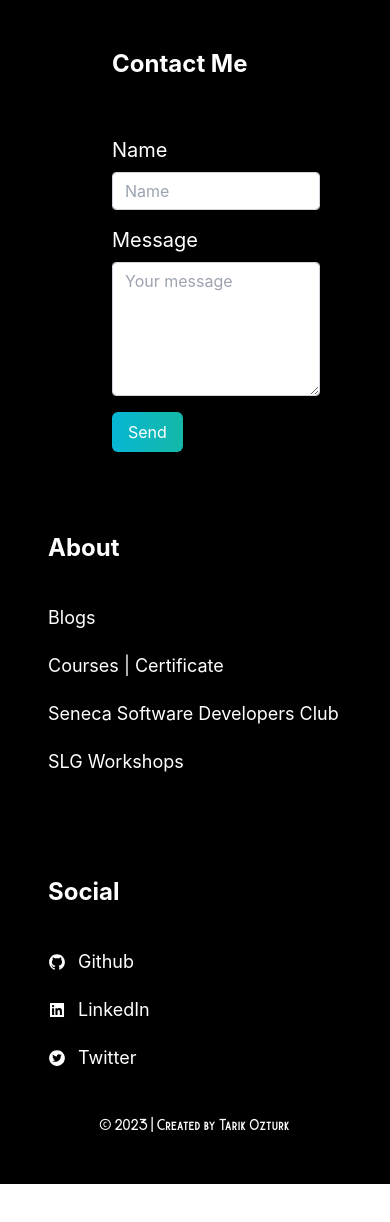
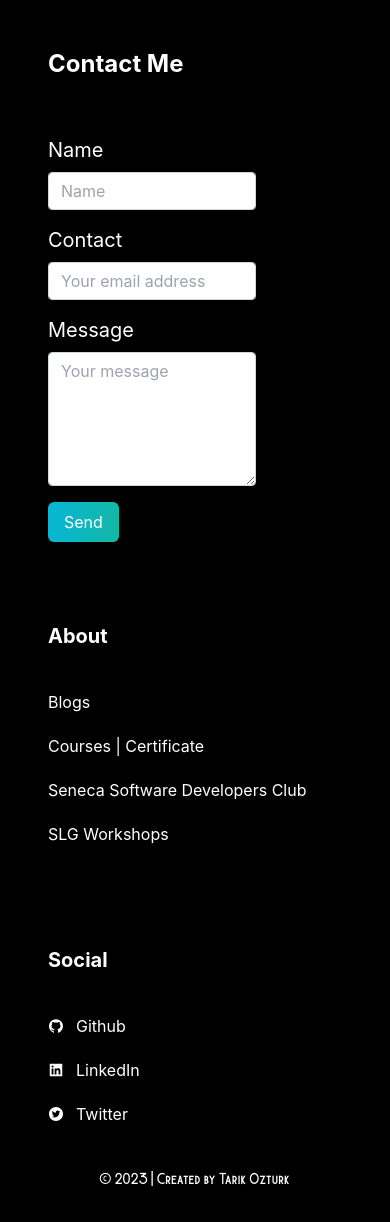
Before and after one commit to tarikozturk017/portfolio, a Next.js app: page /components/Footer in a window 390 px wide. Shown: the top 1222 px of the page. Before the commit the page ends 1184 px from the top, so only its background shows below. Built offline with nearby package versions, Linux system fonts and the light colour scheme.

Commit message:
carousel update

```diff
--- a/pages/components/Footer.js
+++ b/pages/components/Footer.js
@@ -18,7 +18,7 @@ return (
 
         }}>
 
-		<div className=" flex flex-col text-left ml-16">
+		<div className=" flex flex-col text-left ">
         <div className="text-2xl text-white mb-10 font-bold ml-0">Contact Me</div>
 			<SendForm />
 		</div>
@@ -27,16 +27,16 @@ return (
 		</Column> */}
 
         <div className=" flex flex-col text-left lg:ml-32 md:ml-24">
-            <div className="text-2xl text-white mb-10 font-bold">About</div>
-			<a className="text-white mb-5 text-lg no-underline hover:text-teal-500 duration-200 cursor-pointer" href="#">Blogs</a>
-			<a className="text-white mb-5 text-lg no-underline hover:text-teal-500 duration-200 cursor-pointer" href="#">Courses | Certificate</a>
-			<a className="text-white mb-5 text-lg no-underline hover:text-teal-500 duration-200 cursor-pointer" href="https://clubs.ssfinc.ca/ssdc/home/" target={'_blank'}>Seneca Software Developers Club</a>
-			<a className="text-white mb-5 text-lg no-underline hover:text-teal-500 duration-200 cursor-pointer" href="https://github.com/tarikozturk017/SLG-practices" target={'_blank'}>SLG Workshops</a>
+            <div className="sm:text-2xl text-xl text-white mb-10 font-bold">About</div>
+			<a className="text-white mb-5 sm:text-lg text-base no-underline hover:text-teal-500 duration-200 cursor-pointer" href="#">Blogs</a>
+			<a className="text-white mb-5 sm:text-lg text-base no-underline hover:text-teal-500 duration-200 cursor-pointer" href="#">Courses | Certificate</a>
+			<a className="text-white mb-5 sm:text-lg text-base no-underline hover:text-teal-500 duration-200 cursor-pointer" href="https://clubs.ssfinc.ca/ssdc/home/" target={'_blank'}>Seneca Software Developers Club</a>
+			<a className="text-white mb-5 sm:text-lg text-base no-underline hover:text-teal-500 duration-200 cursor-pointer" href="https://github.com/tarikozturk017/SLG-practices" target={'_blank'}>SLG Workshops</a>
 		</div>
 
 		<div className=" flex flex-col text-left ">
-        <div className="text-2xl text-white mb-10 font-bold">Social</div>
-            <a className="flex mb-5 text-white text-lg no-underline hover:text-teal-500 duration-200 cursor-pointer" href="https://github.com/tarikozturk017" target={'_blank'}>
+        <div className=" sm:text-2xl text-xl text-white mb-10 font-bold">Social</div>
+            <a className="flex mb-5 text-white sm:text-lg text-base no-underline hover:text-teal-500 duration-200 cursor-pointer" href="https://github.com/tarikozturk017" target={'_blank'}>
             <div className=" flex  items-center ">
                 <AiFillGithub />
 				<span className=" ml-3" >
@@ -44,7 +44,7 @@ return (
 				</span>
 			</div>
             </a>
-            <a className="flex mb-5 text-white text-lg no-underline hover:text-teal-500 duration-200 cursor-pointer" href="https://www.linkedin.com/in/tarik-ozturk-28b050159/" target={'_blank'} >
+            <a className="flex mb-5 text-white sm:text-lg text-base no-underline hover:text-teal-500 duration-200 cursor-pointer" href="https://www.linkedin.com/in/tarik-ozturk-28b050159/" target={'_blank'} >
 			<div className=" flex items-center">
                 <AiFillLinkedin />
 				<span className=" ml-3" >
@@ -52,7 +52,7 @@ return (
 				</span>
 			</div>
             </a>
-			<a className="text-white  mb-5 text-lg no-underline hover:text-teal-500 duration-200 cursor-pointer" href="https://twitter.com/tarikozturk017" target={'_blank'}>
+			<a className="text-white  mb-5 sm:text-lg text-base no-underline hover:text-teal-500 duration-200 cursor-pointer" href="https://twitter.com/tarikozturkk" target={'_blank'}>
             <div className="flex items-center">
                 <AiFillTwitterCircle />
 				<span className=" ml-3" >
--- a/pages/components/HoverBox.js
+++ b/pages/components/HoverBox.js
@@ -11,7 +11,7 @@ function HoverBox(props) {
       <button
         onMouseEnter={() => setIsShown(true)}
         onMouseLeave={() => setIsShown(false)}>
-        <Image alt='' className="  h-auto transition-shadow ease-in-out duration-300 hover:shadow-gray-500 hover:shadow-xl rounded" width={"100%"}  height={"100%"}  src={img} />
+        <Image alt='' className="  h-auto transition-shadow ease-in-out duration-300 hover:shadow-gray-500 hover:shadow-xl rounded-xl" width={"100%"}  height={"100%"}  src={img} />
       </button>
     </div>
   );
--- a/pages/components/ProjectDetail.js
+++ b/pages/components/ProjectDetail.js
@@ -3,6 +3,7 @@ import React from "react"
 
 const ProjectDetail = (props) => {
     const p = props.project
+    // console.log(props)
 
     const content = typeof p !== 'undefined' ?
         <>
@@ -10,10 +11,11 @@ const ProjectDetail = (props) => {
                 <HoverBox static={props.project.images.static} playGif={props.project.images.dynamic} />
             </div>
             {props.project.technologies[1] ?
-            <ul className=" justify-between flex px-16 my-4 mt-12 dark:text-gray-200">
-                {props.project.technologies.map((technology) => {
+
+            <ul className=" justify-between flex flex-wrap px-4 my-4 mt-4 xl:mt-12 dark:text-gray-200">
+                {props.project.technologies.map((technology, index) => {
                     return (
-                        <li className=" bg-slate-500 text-white font-bold p-2 rounded-3xl opacity-70 cursor-not-allowed">
+                        <li key={index} className=" bg-slate-700 text-white text-xs xl:text-sm 2xl:text-base font-medium md:font-bold p-1 md:px-3 m-1 rounded-3xl opacity-90 cursor-not-allowed">
                             {technology}
                         </li>
                     )
@@ -22,13 +24,13 @@ const ProjectDetail = (props) => {
              : <ul className=" justify-between flex px-16 my-8 dark:text-gray-200"><li className=" mx-auto bg-slate-500 text-white object-center font-bold py-2 px-4 rounded opacity-70 cursor-not-allowed">
                 {props.project.technologies[0]}
             </li></ul>}
-            <h3 className="text-2xl my-8 font-medium  pb-2 dark:text-gray-200">
+            <h3 className=" text-md md:text-xl 2xl:text-2xl my-4 xl:my-8 font-medium  pb-2 dark:text-gray-200">
                 {props.project.name}
             </h3>
-            <p className="py-2 dark:text-gray-200">
+            <p className="py-2 text-sm md:text-lg 2xl:text-xl dark:text-gray-200">
             {props.project.description}
             </p>
-            <p className=" dark:text-gray-200">Live app: <a href="" target={'_blank'}></a></p>
+            <p className=" dark:text-gray-200 text-sm md:text-lg 2xl:text-xl">Live app: <a href="" target={'_blank'}></a></p>
         </>
 
      : <></>
--- a/pages/components/Projects.js
+++ b/pages/components/Projects.js
@@ -37,7 +37,7 @@ const Projects = () => {
                 </ul>
             </div>
 
-            <div className="text-center shadow-xl shadow-gray-200 dark:shadow-gray-700 p-10 rounded-xl my-10   flex-1">
+            <div className="text-center shadow-xl shadow-gray-500 dark:shadow-gray-700 p-10 rounded-xl my-10   flex-1">
 
               <ProjectDetail project={projectDisplay} />
             </div>
--- a/pages/components/SendForm.js
+++ b/pages/components/SendForm.js
@@ -36,6 +36,24 @@ const SendForm = () => {
         m-0
         focus:text-gray-700 focus:bg-white focus:border-blue-600 focus:outline-none
       " type="text" name="user_name" autoComplete='off' placeholder="Name"/>
+      <h2 className=' text-white mb-2 mt-4 text-xl'>Contact</h2>
+      <input className="
+        form-control
+        block
+        w-52
+        px-3
+        py-1.5
+        text-base
+        font-normal
+        text-gray-700
+        bg-white bg-clip-padding
+        border border-solid border-gray-300
+        rounded
+        transition
+        ease-in-out
+        m-0
+        focus:text-gray-700 focus:bg-white focus:border-blue-600 focus:outline-none
+      " type="text" name="user_contact" autoComplete='off' placeholder="Your email address"/>
       {/* &nbsp */}
       <h2 className=' text-white mb-2 mt-4 text-xl'>Message</h2>
       {/* <textarea className=' indent-2 p-2' name="message" style={{ backgroundColor: "#8C92AC", borderRadius: "8px", height: "15rem", width: "25rem"}} autocomplete="off"/> */}
```
Also changed, not shown: pages/index.js (+31 -76 lines).
